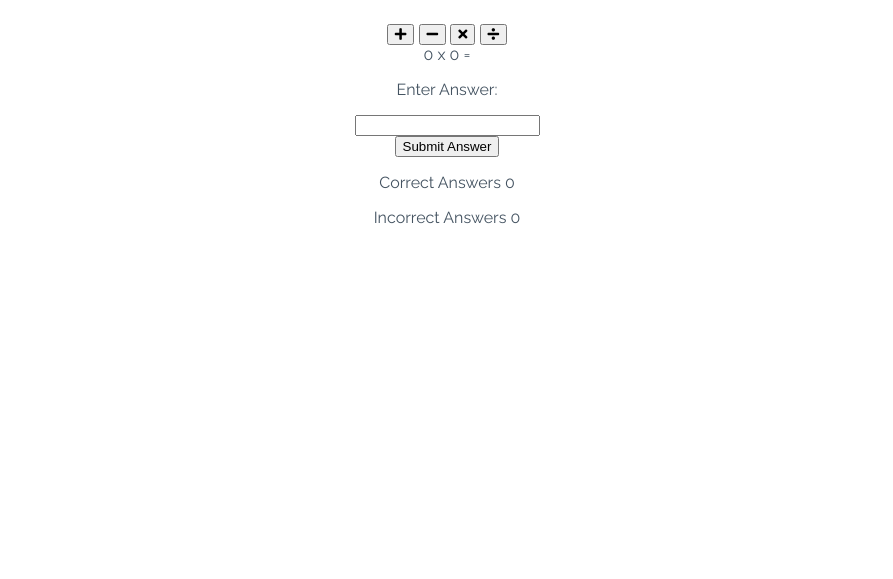
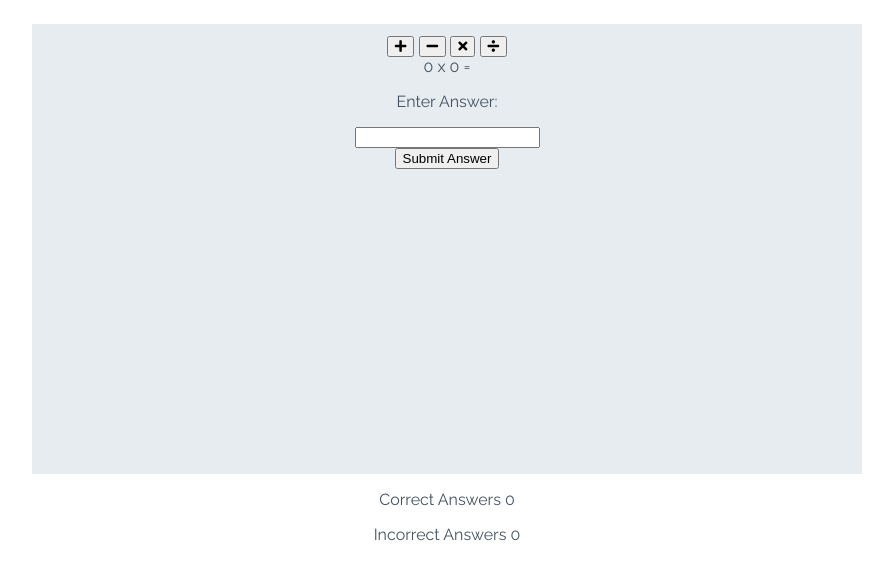
Before and after one commit to Omar-Alme/love-maths, a plain HTML site: page index.html in a window 1280 px wide. Shown: the part 79-658 px from the top of the page, without its empty margins (193-1086 px from the left). Drawn offline with Linux system fonts and the light colour scheme.

Commit message:
Style size of game area and center it

```diff
--- a/assets/css/styles.css
+++ b/assets/css/styles.css
@@ -20,3 +20,15 @@ body {
 
 
 /* Game box layout */
+
+.game-area {
+  background-color: #E6ecf0;
+  box-sizing: border-box;
+  width: 85%;
+  height: 65vh;
+  max-height: 450px;
+  max-width: 830px;
+  margin-left: auto;
+  margin-right: auto;
+  padding: 1%;
+}
```
